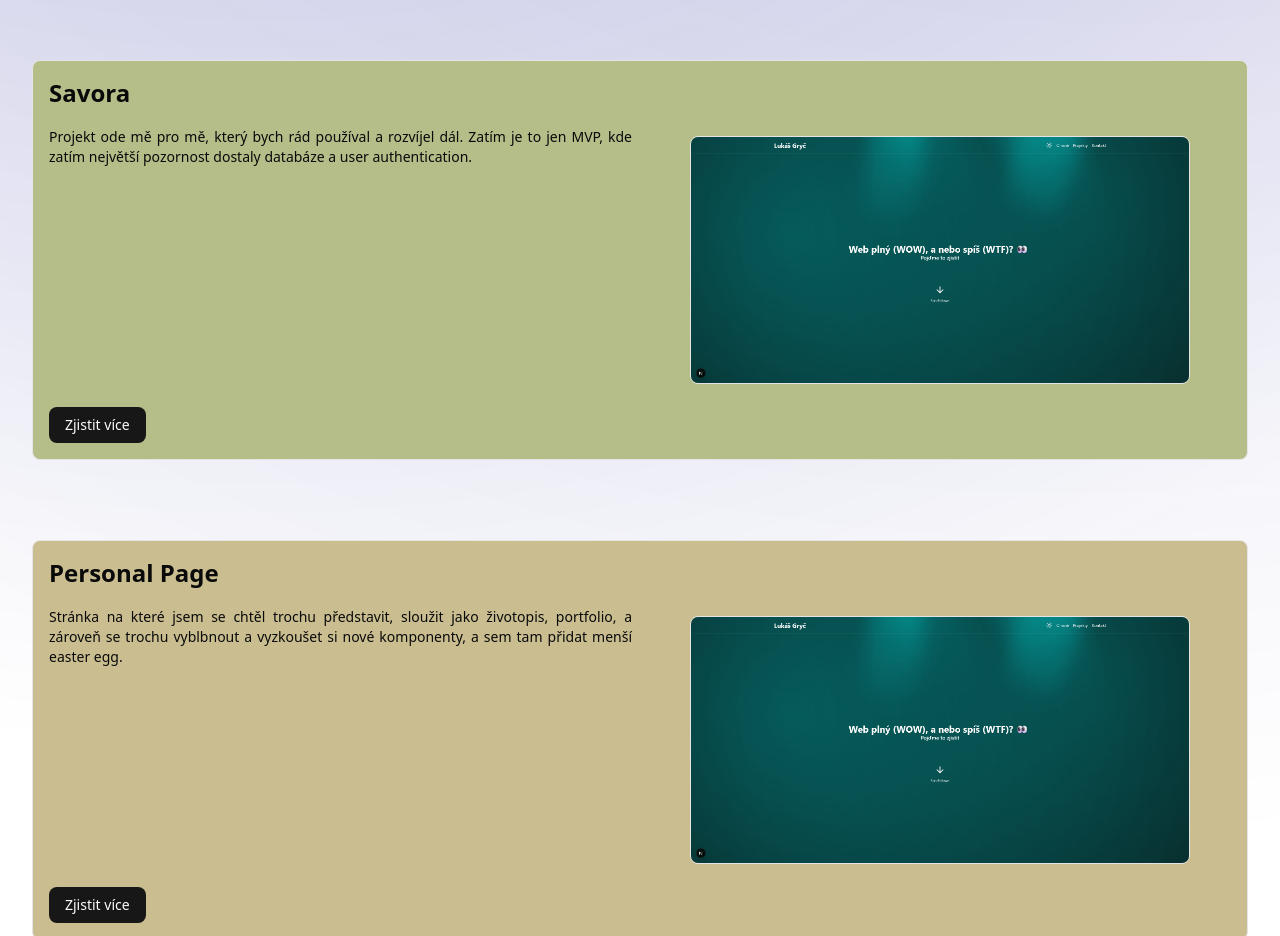
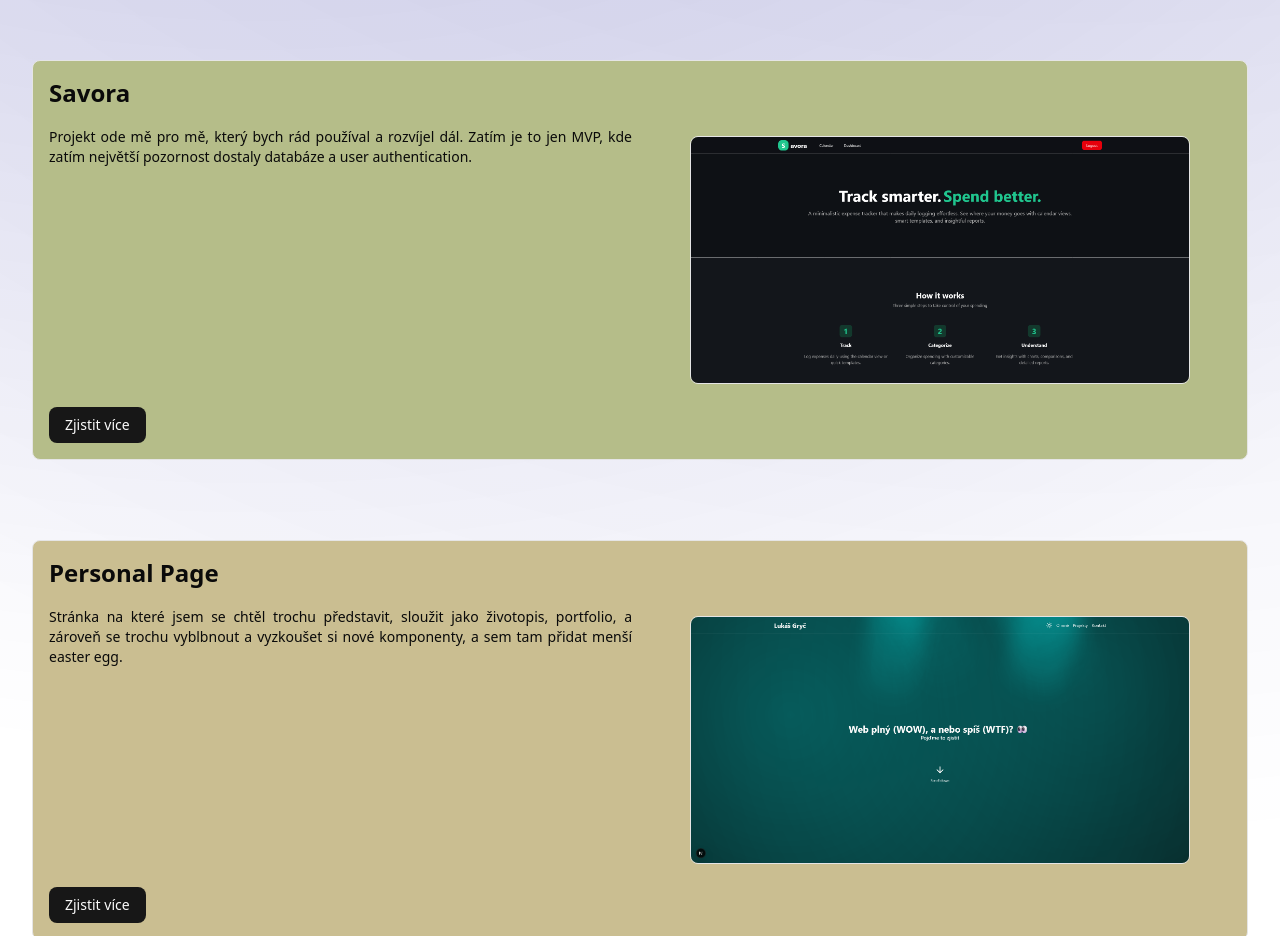
Before and after one commit to LukyGryc/personal-page, a Next.js app: page /projekty in a window 1280 px wide. Shown: the part 1700-2636 px from the top of the page. Built offline with nearby package versions, Linux system fonts and the light colour scheme.

Commit message:
link and img

```diff
--- a/const/projects.ts
+++ b/const/projects.ts
@@ -34,16 +34,17 @@ export const projects = [
         description: "Projekt ode mě pro mě, který bych rád používal a rozvíjel dál. Zatím je to jen MVP, kde zatím největší pozornost dostaly databáze a user authentication.",
         challenges: [
             "Mobilní layout, protože kalendář je relativně malý na mobilu, tabulku s daty jsem nakonec schoval a bar chartu předělal osu",
-            "Formát dat tak, aby dával smysl. V tabulkách jsem potřeboval data podle datumů (data podle dat?), zatímco v chartu podle kategorie"
+            "Formát dat tak, aby dával smysl. V tabulkách jsem potřeboval data podle datumů (data podle dat?), zatímco v chartu podle kategorie",
+            "Tabulka s daty vypadá lépe když je v ní více dat"
         ],
         todos: [
             "Přidat další charty do dashboardu",
             "User specific kategorie",
             "Password reset, email reset, email verification a forgot your password features"
         ],
-        image: "/personal-page.png",
+        image: "/savora.png",
         background: "#B5BD89",
-        linkWebsite: "",
+        linkWebsite: "https://savora-demo.vercel.app/",
         linkGithub: "https://github.com/LukyGryc/savora"
     },
     {
```
Also changed, not shown: public/savora.png (added).
